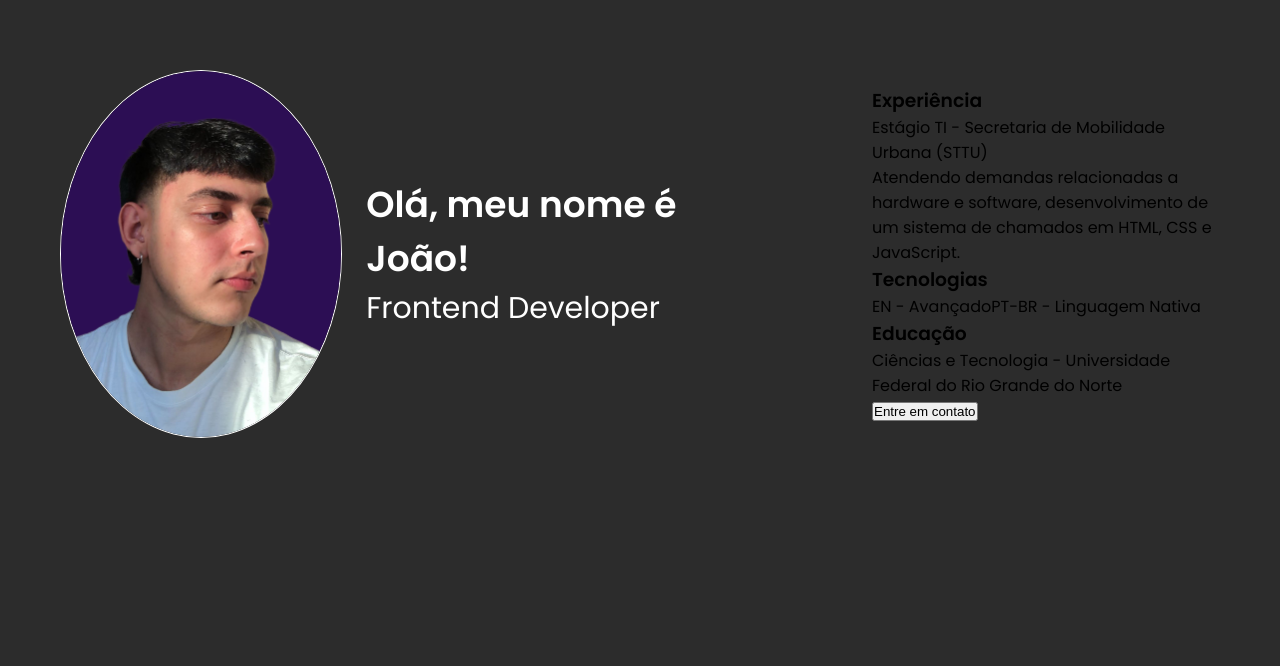
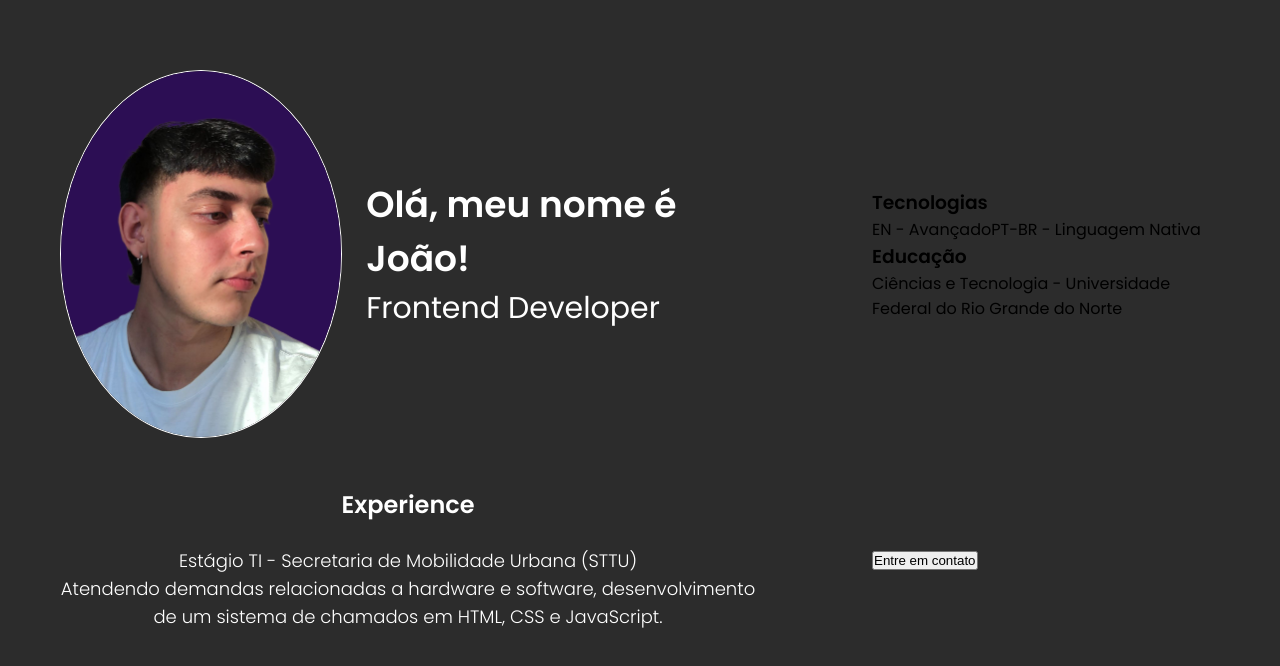
Before and after one commit to jpmedeiross/my-portifolio, a Next.js app: page / in a window 1280 px wide. Shown: the top 666 px of the page. Built offline with nearby package versions, Linux system fonts and the light colour scheme.

Commit message:
configurando sessao experience

```diff
--- /dev/null
+++ b/src/app/components/header/experience/experience.scss
@@ -0,0 +1,24 @@
+.experience {
+    display: flex;
+    flex-direction: column;
+    align-items: center;
+
+    grid-area: experience;
+
+    p {
+        font-weight: 300;
+        font-size: 18px;
+        line-height: 28px;
+        color: var(--text-primary);
+        text-align: center;
+    }
+
+    @media (min-width: 768) {
+        align-items: flex-start;
+        p {
+            font-size: 24px;
+            line-height: 36px;
+            text-align: start;
+        }
+    }
+}
--- /dev/null
+++ b/src/app/components/header/experience/experience.tsx
@@ -0,0 +1,16 @@
+import { SectionTitle } from "../sectionTitle/section-title"
+
+import "./experience.scss"
+
+export function Experience() {
+    return (
+        <div className="experience">
+            <SectionTitle text="Experience"/>
+            <p>Estágio TI - Secretaria de Mobilidade Urbana (STTU)</p>
+            <p>Atendendo demandas relacionadas a hardware e software, desenvolvimento de um sistema de chamados em HTML, CSS e JavaScript.</p>
+            <div className="experience-time">
+
+            </div>
+        </div>
+    )
+}
--- /dev/null
+++ b/src/app/components/header/sectionTitle/section-title.scss
@@ -0,0 +1,15 @@
+.section-title {
+    font-weight: 500px;
+    font-size: 18px;
+    text-align: center;
+    line-height: 28px;
+    color: var(--text-primary);
+
+    margin-bottom: 24px;
+
+    @media (min-width: 768px) {
+        font-size: 24px;
+        line-height: 36px;
+        text-align: start;
+    }
+}
--- /dev/null
+++ b/src/app/components/header/sectionTitle/section-title.tsx
@@ -0,0 +1,11 @@
+import "./section-title.scss"
+
+interface SectionTitleProps {
+    text: string
+}
+
+export function SectionTitle ({ text } : SectionTitleProps) {
+    return(
+        <h3 className="section-title">{text}</h3>
+    )
+}
--- a/src/app/components/header/styles/home.scss
+++ b/src/app/components/header/styles/home.scss
@@ -1,6 +1,7 @@
 .container {
     padding: 40px 32px;
     display: grid;
+    gap: 24px;
     grid-template-rows: repeat(4, auto);
     grid-template-areas:
         "header"
--- a/src/app/layout.tsx
+++ b/src/app/layout.tsx
@@ -2,7 +2,7 @@
 import { Poppins } from "next/font/google";
 import "./globals.scss";
 
-const inter = Poppins({ subsets: ["latin"], weight: ['400', '500', '600']});
+const inter = Poppins({ subsets: ["latin"], weight: ['300', '400', '500', '600']});
 
 export const metadata: Metadata = {
   title: "João Pedro Medeiros",
--- a/src/app/page.tsx
+++ b/src/app/page.tsx
@@ -1,3 +1,4 @@
+import { Experience } from './components/header/experience/experience';
 import { Header } from './components/header/header'
 
 import "./components/header/styles/home.scss"
@@ -6,13 +7,7 @@
   return (
     <main className="container">
       <Header/>
-      <div className="experience">
-        <h3>Experiência</h3>
-        <p>Estágio TI - Secretaria de Mobilidade Urbana (STTU)</p>
-        <p>Atendendo demandas relacionadas a hardware e software, desenvolvimento de um sistema de chamados em HTML, CSS e JavaScript.</p>
-        <div className="experience-time">
-
-        </div>
+      <Experience/>
         <div className="infos">
           <h3>Tecnologias</h3>
           <div className="languages-info">
@@ -30,7 +25,6 @@
           </div>
           <button>Entre em contato</button>
         </div>
-      </div>
     </main>
   );
 }
```
